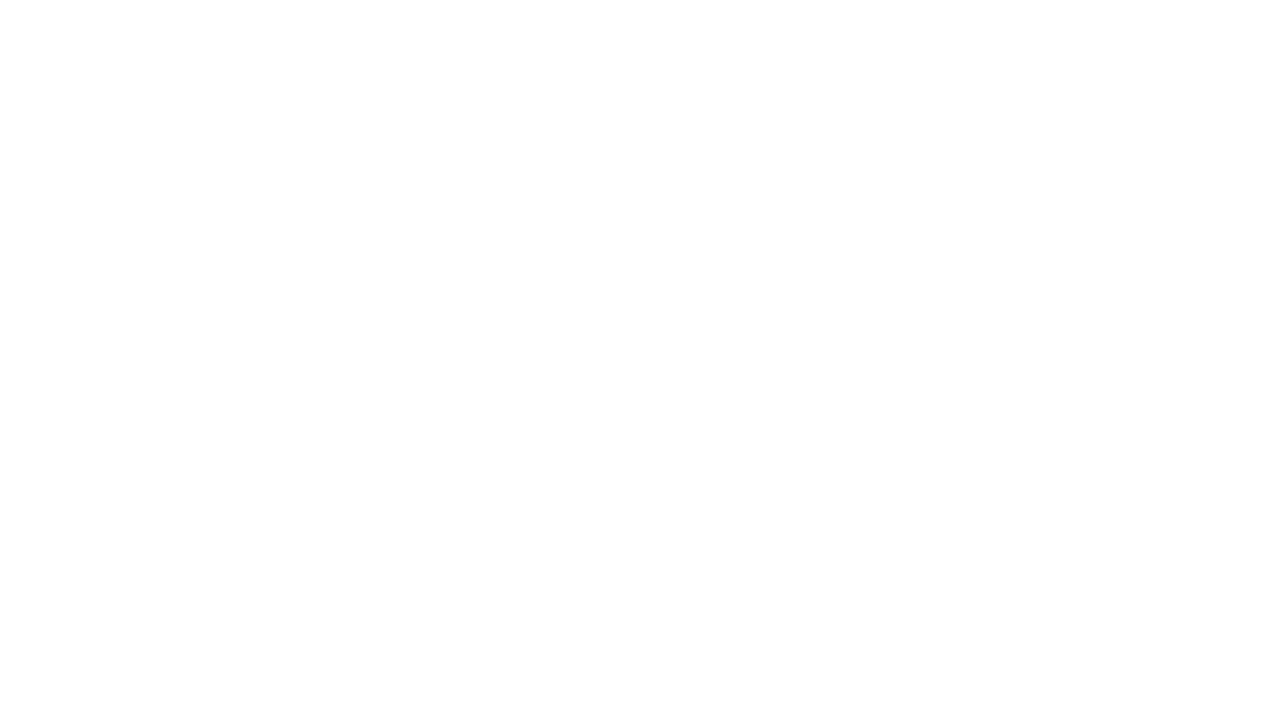
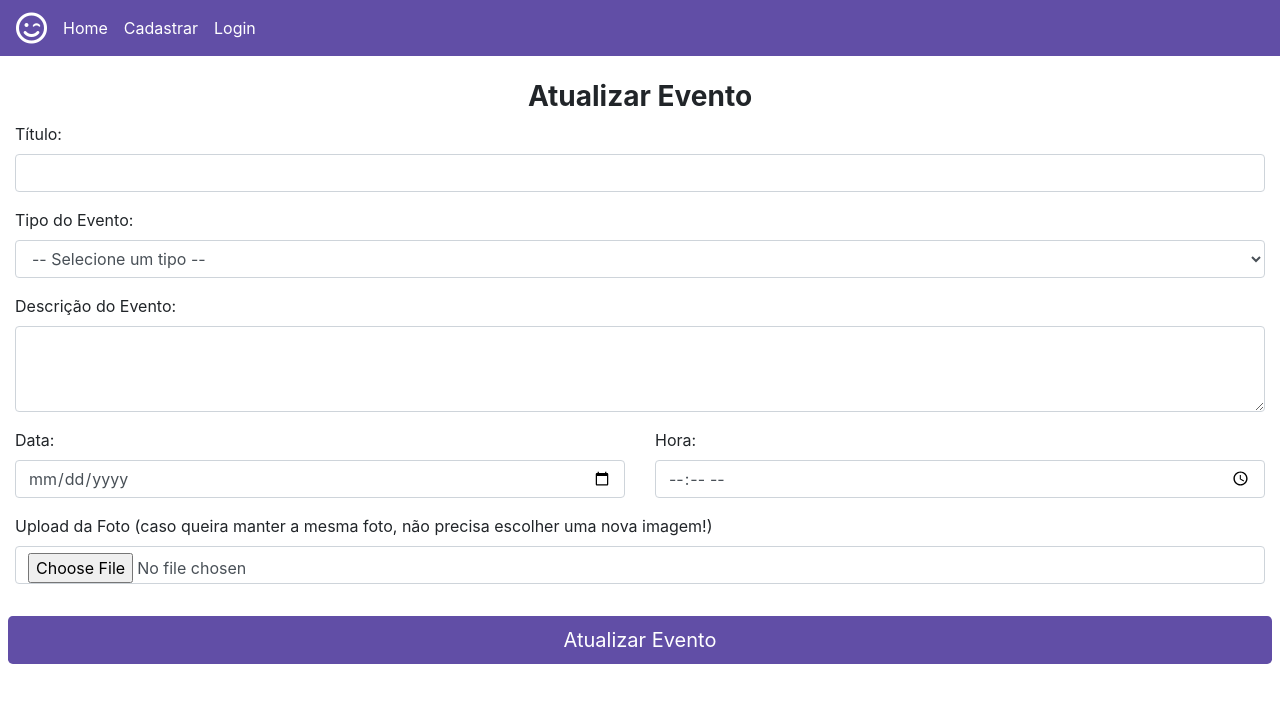
Before and after one commit to lpaganete/eventos, a React (Create React App) app: page /editarevento/1 in a window 1280 px wide. Shown: the top 702 px of the page. Built offline with nearby package versions, Linux system fonts and the light colour scheme; no server answers; the database is empty.

Commit message:
Implementando a opção de editar um evento

```diff
--- a/src/routes.js
+++ b/src/routes.js
@@ -22,7 +22,7 @@ function Routes() {
                 <Route exact path='/usuariorecuperarsenha' component={UsuarioRecuperarSenha} />
                 <Route exact path='/eventocadastro' component={EventoCadastro} />
                 <Route path='/eventodetalhes/:id' component={EventoDetalhes} />
-
+                <Route path='/editarevento/:id' component={EventoCadastro} />
             </Router>
         </Provider>
     );
--- a/src/view/evento-cadastro/index.js
+++ b/src/view/evento-cadastro/index.js
@@ -1,4 +1,4 @@
-import React, { useState } from 'react';
+import React, { useState, useEffect } from 'react';
 import { useSelector } from 'react-redux';
 import './evento-cadastro.css';
 import { Link } from 'react-router-dom';
@@ -7,7 +7,7 @@ import Navbar from '../../components/navbar/';
 import firebase from '../../config/firebase';
 
 
-function EventoCadastro() {
+function EventoCadastro(props) {
 
     const [carregando, setCarregando] = useState();
     const [msgTipo, setMsgTipo] = useState();
@@ -16,20 +16,53 @@ function EventoCadastro() {
     const [detalhes, setDetalhes] = useState();
     const [data, setData] = useState();
     const [hora, setHora] = useState();
-    const [foto, setFoto] = useState();
+    const [fotoAtual, setFotoAtual] = useState();
+    const [fotoNova, setFotoNova] = useState();
+
     const usuarioEmail = useSelector(state => state.usuarioEmail);
 
     const storage = firebase.storage();
     const db = firebase.firestore();
 
+    useEffect(() => {
+        firebase.firestore().collection('eventos').doc(props.match.params.id).get().then(resultado => {
+            setTitulo(resultado.data().titulo)
+            setTipo(resultado.data().tipo)
+            setDetalhes(resultado.data().detalhes)
+            setData(resultado.data().data)
+            setHora(resultado.data().hora)
+            setFotoAtual(resultado.data().foto)
+        });
+    }, [carregando])
+
+    function atualizar() {
+        setMsgTipo(null);
+        setCarregando(1);
+
+        if (fotoNova)
+            storage.ref(`imagens/${fotoNova.name}`).put(fotoNova);
+
+        db.collection('eventos').doc(props.match.params.id).update({
+            titulo: titulo,
+            tipo: tipo,
+            detalhes: detalhes,
+            data: data,
+            hora: hora,
+            foto: fotoNova ? fotoNova.name : fotoAtual,
+        }).then(() => {
+            setMsgTipo('sucesso-atualizado');
+            setCarregando(0);
+        }).catch(erro => {
+            setMsgTipo('erro');
+            setCarregando(0);
+        });
+    }
 
     function cadastrar() {
-
         setMsgTipo(null);
-
         setCarregando(1);
 
-        storage.ref(`imagens/${foto.name}`).put(foto).then(() => {
+        storage.ref(`imagens/${fotoNova.name}`).put(fotoNova).then(() => {
             db.collection('eventos').add({
                 titulo: titulo,
                 tipo: tipo,
@@ -38,18 +71,17 @@ function EventoCadastro() {
                 hora: hora,
                 usuario: usuarioEmail,
                 visualizacoes: 0,
-                foto: foto.name,
+                foto: fotoNova.name,
                 publico: 1,
                 criacao: new Date()
             }).then(() => {
-                setMsgTipo('sucesso');
+                setMsgTipo('sucesso-cadastro');
                 setCarregando(0);
             }).catch(erro => {
                 setMsgTipo('erro');
                 setCarregando(0);
             });
         });
-
     }
 
 
@@ -59,18 +91,18 @@ function EventoCadastro() {
             <Navbar />
             <div className="col-12 mt-4">
                 <div className="row">
-                    <h3 className="mx-auto font-weight-bold">Novo Evento</h3>
+                    <h3 className="mx-auto font-weight-bold">{props.match.params.id ? 'Atualizar Evento' : 'Novo Evento'}</h3>
                 </div>
 
                 <form>
                     <div className="form-group">
                         <label>Título:</label>
-                        <input onChange={(e) => setTitulo(e.target.value)} type="text" className="form-control" />
+                        <input onChange={(e) => setTitulo(e.target.value)} type="text" className="form-control" value={titulo && titulo} />
                     </div>
 
                     <div className="form-group">
                         <label>Tipo do Evento:</label>
-                        <select onChange={(e) => setTipo(e.target.value)} className="form-control">
+                        <select onChange={(e) => setTipo(e.target.value)} className="form-control" value={tipo && tipo}>
                             <option disabled selected value>-- Selecione um tipo --</option>
                             <option>Festa</option>
                             <option>Teatro</option>
@@ -81,23 +113,23 @@ function EventoCadastro() {
 
                     <div className="form-group">
                         <label>Descrição do Evento:</label>
-                        <textarea onChange={(e) => setDetalhes(e.target.value)} className="form-control" rows="3" />
+                        <textarea onChange={(e) => setDetalhes(e.target.value)} className="form-control" rows="3" value={detalhes && detalhes} />
                     </div>
 
                     <div className="form-group row">
                         <div className="col-6">
                             <label>Data:</label>
-                            <input onChange={(e) => setData(e.target.value)} type="date" className="form-control" />
+                            <input onChange={(e) => setData(e.target.value)} type="date" className="form-control" value={data && data} />
                         </div>
                         <div className="col-6">
                             <label>Hora:</label>
-                            <input onChange={(e) => setHora(e.target.value)} type="time" className="form-control" />
+                            <input onChange={(e) => setHora(e.target.value)} type="time" className="form-control" value={hora && hora} />
                         </div>
                     </div>
 
                     <div className="form-group">
-                        <label>Upload da Foto:</label>
-                        <input onChange={(e) => setFoto(e.target.files[0])} type="file" className="form-control" />
+                        <label>Upload da Foto {props.match.params.id ? '(caso queira manter a mesma foto, não precisa escolher uma nova imagem!)' : null}</label>
+                        <input onChange={(e) => setFotoNova(e.target.files[0])} type="file" className="form-control" />
                     </div>
 
                     <div className="row">
@@ -106,7 +138,7 @@ function EventoCadastro() {
                                 <div class="spinner-border text-danger mx-auto" role="status">
                                     <span class="sr-only">Loading...</span>
                                 </div>
-                                : <button onClick={cadastrar} type="button" className="btn btn-lg btn-block mt-3 mb-3 btn-cadastro">Publicar Evento</button>
+                                : <button onClick={props.match.params.id ? atualizar : cadastrar} type="button" className="btn btn-lg btn-block mt-3 mb-3 mx-2 btn-cadastro">{props.match.params.id ? 'Atualizar Evento' : 'Publicar Evento'}</button>
                         }
 
                     </div>
@@ -115,7 +147,10 @@ function EventoCadastro() {
 
                 <div className="msg-login text-center mb-2">
                     {
-                        msgTipo === 'sucesso' && <span><strong>WoW!</strong> Evento Publicado! &#128526; </span>
+                        msgTipo === 'sucesso-cadastro' && <span><strong>WoW!</strong> Evento Publicado! &#128526; </span>
+                    }
+                    {
+                        msgTipo === 'sucesso-atualizado' && <span><strong>WoW!</strong> Evento Atualizado! &#128526; </span>
                     }
                     {
                         msgTipo === 'erro' && <span><strong>Ops!</strong> Não foi possível publicar o Evento! &#128533; </span>
--- a/src/view/evento-detalhes/index.js
+++ b/src/view/evento-detalhes/index.js
@@ -79,7 +79,7 @@ function EventoDetalhes(props) {
 
                             {
                                 usuarioLogado == evento.usuario ?
-                                    <Link to='#' className="btn-editar"><i className="fas fa-pen-square fa-3x"></i></Link>
+                                    <Link to={`/editarevento/${props.match.params.id}`} className="btn-editar"><i className="fas fa-pen-square fa-3x"></i></Link>
                                     : ''
                             }
 
--- a/src/view/home/index.js
+++ b/src/view/home/index.js
@@ -1,6 +1,5 @@
 import React, { useState, useEffect } from 'react';
-import { Link } from 'react-router-dom';
-import { useSelector, useDispatch } from "react-redux";
+import { useSelector } from "react-redux";
 import firebase from '../../config/firebase';
 
 //COMPONENTS
```
